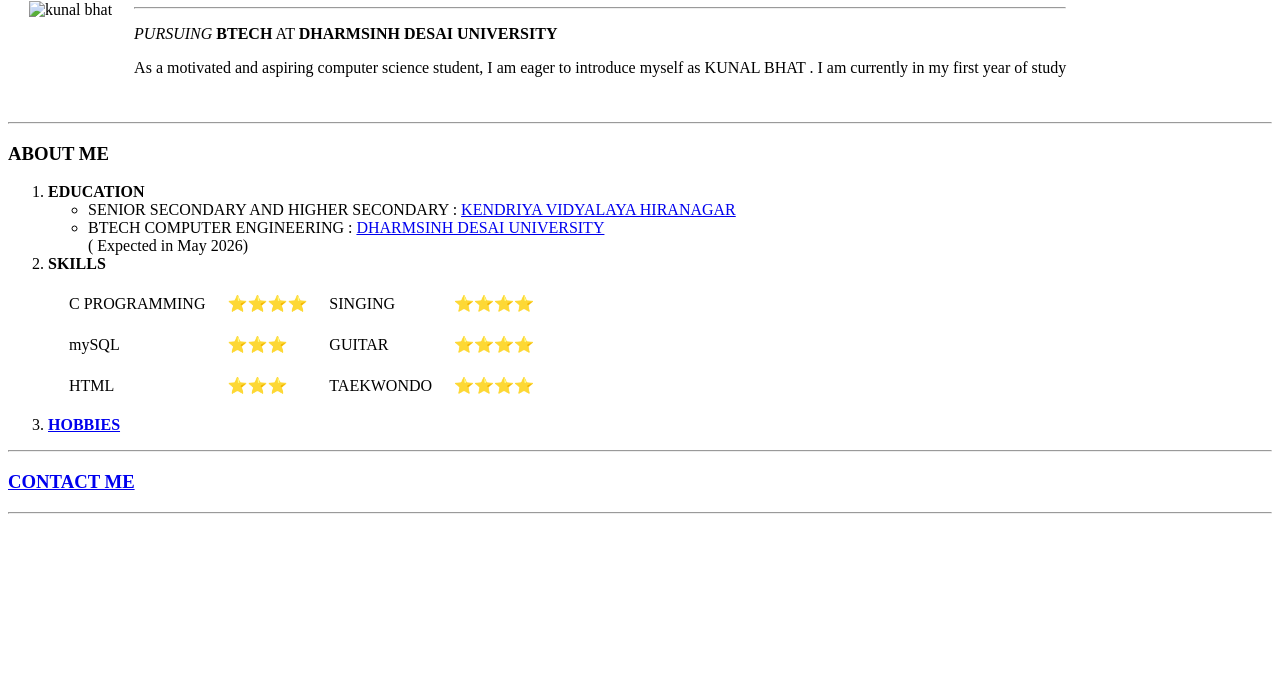
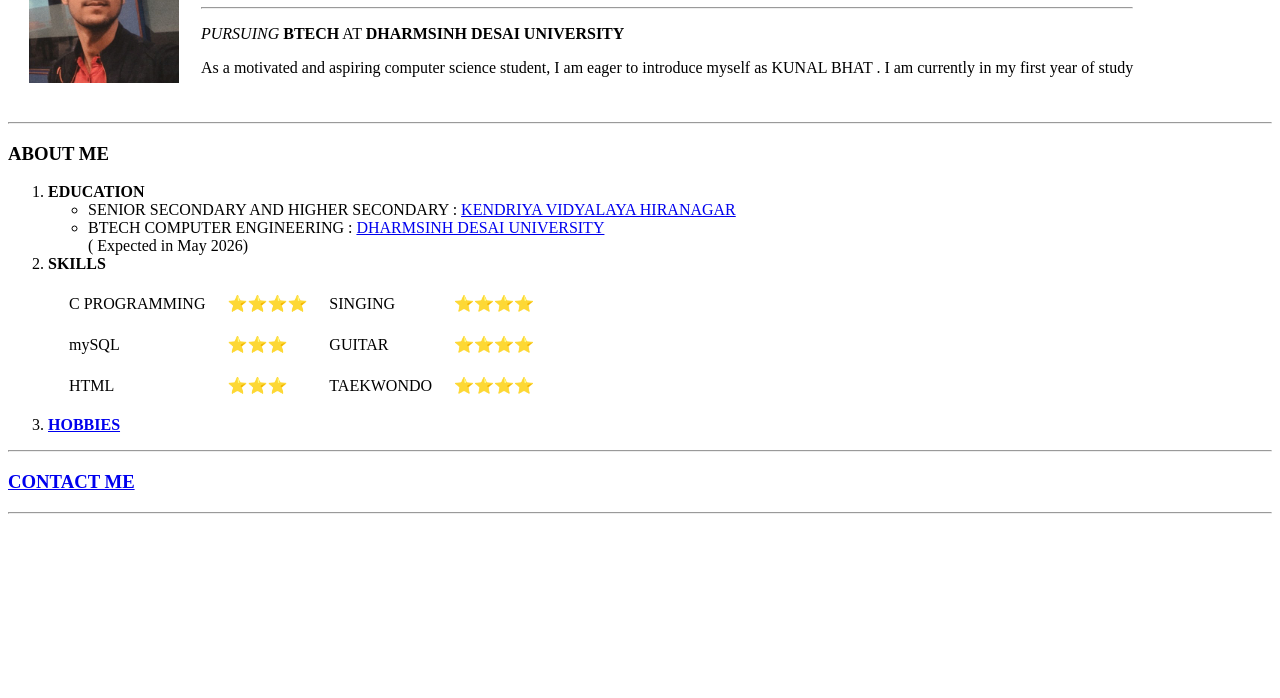
Before and after one commit to KUNALBHAT048/CV, a plain HTML site: page index.html in a window 1280 px wide. Shown: the part 102-800 px from the top of the page. Drawn offline with Linux system fonts and the light colour scheme.

Commit message:
Update index.html

```diff
--- a/index.html
+++ b/index.html
@@ -8,7 +8,7 @@
 <body>
     <table cellspacing="20">
         <tr>
-            <td><img src="img_me.png" alt="kunal bhat" style="width:150px; height:150px;"></td>
+            <td><img src="img_me.jpg" alt="kunal bhat" style="width:150px; height:150px;"></td>
             <td><h1>KUNAL BHAT </h1>
                 <hr>
                 <p><em> PURSUING </em> <strong>BTECH</strong></em> AT</em> <b>DHARMSINH DESAI UNIVERSITY</b></p>
```
